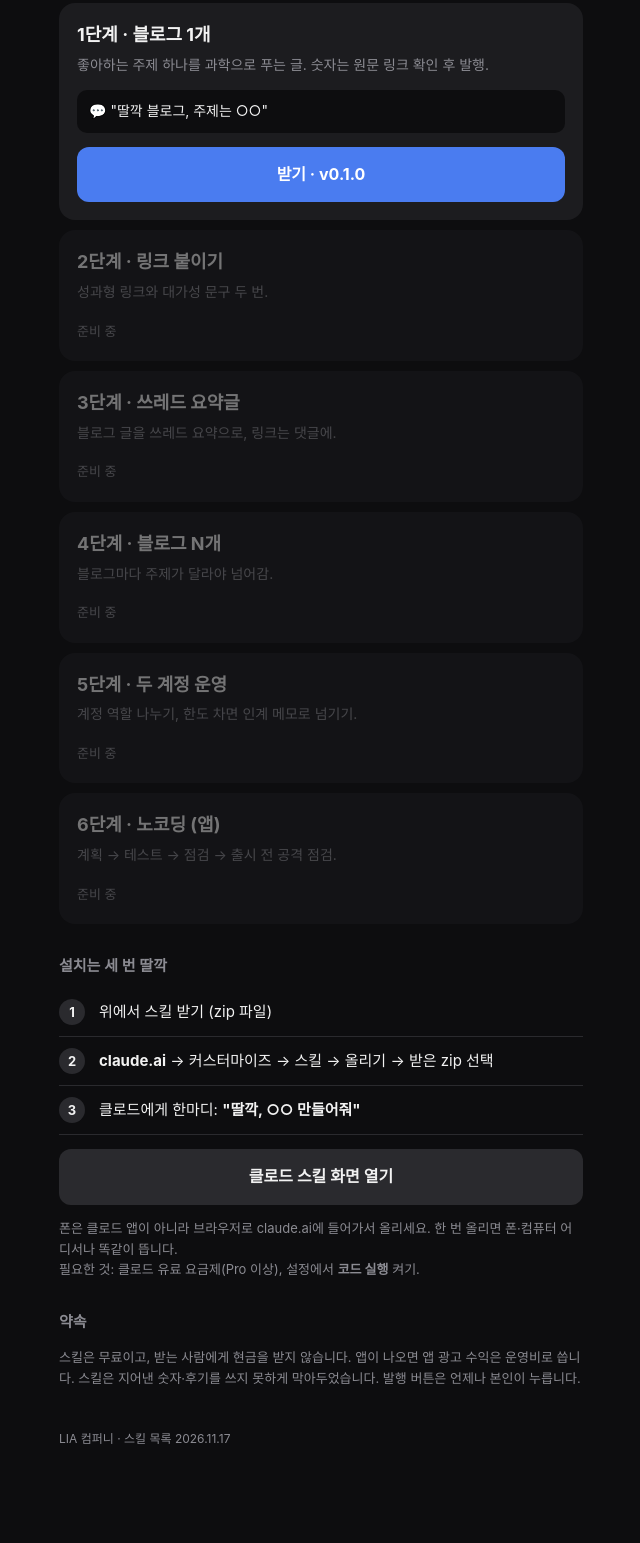
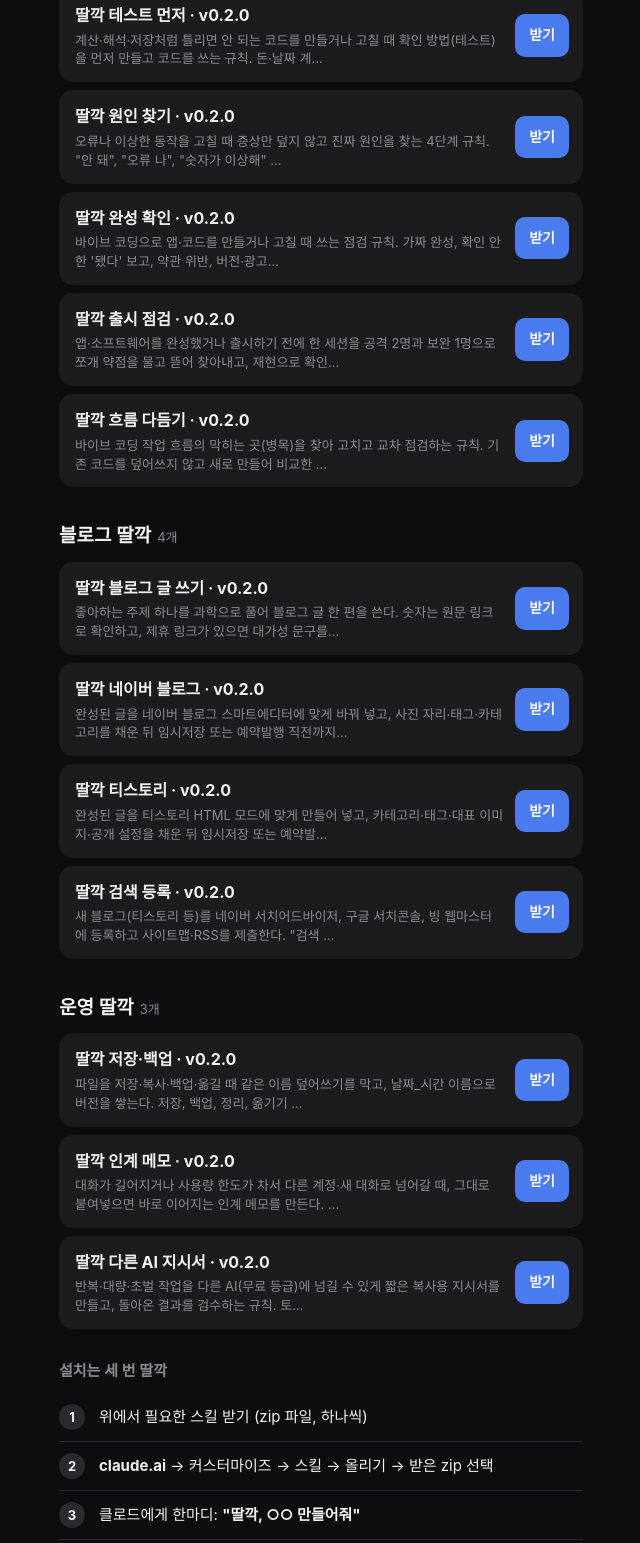
Before and after one commit to 7468rrfy7y-wq/7468rrfy7y-wq.github.io, a plain HTML site: page ddalggak/index.html in a window 1280 px wide. Shown: the part 524-2067 px from the top of the page, without its empty margins (319-959 px from the left). Before the commit the page ends 2032 px from the top, so only its background shows below. Drawn offline with Linux system fonts and the light colour scheme.

Commit message:
딸깍 스킬 14종으로 확장 (바이브 코딩 7 · 블로그 4 · 운영 3)
Co-Authored-By: Claude Opus 5.5 <noreply@anthropic.com>
Claude-Session: https://claude.ai/code/session_013iHaGBcQY6Qu5sSH3tEEWb

```diff
--- a/ddalggak/index.html
+++ b/ddalggak/index.html
@@ -28,6 +28,13 @@ h2{font-size:15px;color:var(--muted);font-weight:600;margin:30px 0 10px}
 .steps li:before{content:counter(s);position:absolute;left:0;top:11px;width:26px;height:26px;border-radius:50%;background:var(--line);text-align:center;line-height:26px;font-size:13px;font-weight:700}
 .note{font-size:13px;color:var(--muted)}
 .soon{opacity:.45}
+.kit h2{color:var(--text);font-size:19px;margin-top:34px}
+.kit .count{color:var(--muted);font-size:13px;font-weight:400;margin-left:6px}
+.row{display:flex;align-items:center;gap:12px;background:var(--card);border-radius:14px;padding:14px 14px 14px 16px;margin-bottom:8px}
+.row .t{flex:1;min-width:0}
+.row b{display:block;font-size:16px}
+.row span{display:block;color:var(--muted);font-size:13px;line-height:1.45;margin-top:2px}
+.row a{flex:none;background:var(--accent);color:#fff;text-decoration:none;font-weight:700;font-size:14px;padding:10px 14px;border-radius:10px}
 footer{margin-top:40px;font-size:12px;color:var(--muted)}
 </style>
 </head>
@@ -35,15 +42,14 @@ footer{margin-top:40px;font-size:12px;color:var(--muted)}
 <main>
   <div class="logo">딸깍 · 쇼미더돈공부</div>
   <span class="free">전부 무료</span>
-  <h1>한마디 하면<br>끝까지 알아서.</h1>
+  <h1>한글로 말하면<br>끝까지 알아서.</h1>
   <p class="lead">쇼미더돈공부 글 보고 오셨죠? 그 글을 만든 클로드 스킬입니다. 받아서 클로드에 올리면 바로 씁니다.</p>
 
-  <h2>받을 스킬</h2>
-  <div id="list"></div>
+  <div id="kits"></div>
 
   <h2>설치는 세 번 딸깍</h2>
   <ol class="steps">
-    <li>위에서 스킬 받기 (zip 파일)</li>
+    <li>위에서 필요한 스킬 받기 (zip 파일, 하나씩)</li>
     <li><b>claude.ai</b> → 커스터마이즈 → 스킬 → 올리기 → 받은 zip 선택</li>
     <li>클로드에게 한마디: <b>"딸깍, ○○ 만들어줘"</b></li>
   </ol>
@@ -60,20 +66,23 @@ footer{margin-top:40px;font-size:12px;color:var(--muted)}
 <script>
 fetch('skills.json?t='+Date.now()).then(r=>r.json()).then(m=>{
   document.getElementById('ver').textContent='스킬 목록 '+m.manifestVersion;
-  const el=document.getElementById('list');
-  m.stages.forEach(st=>{
-    const d=document.createElement('div');
-    d.className='card'+(st.zipUrl?'':' soon');
-    const say=(st.guide||[]).find(g=>g.includes('클로드에게'));
-    d.innerHTML='<h3></h3><p></p>'+(say?'<div class="say"></div>':'')+
-      (st.zipUrl?'<a class="btn" download></a>':'<span class="note">준비 중</span>');
-    d.querySelector('h3').textContent=st.title;
-    d.querySelector('p').textContent=st.desc;
-    if(say) d.querySelector('.say').textContent=say.replace('클로드에게: ','💬 ');
-    if(st.zipUrl){const a=d.querySelector('a');a.href=st.zipUrl;a.textContent='받기 · v'+st.version;}
-    el.appendChild(d);
+  const box=document.getElementById('kits');
+  (m.kits||[]).forEach(k=>{
+    const sec=document.createElement('section'); sec.className='kit';
+    const h=document.createElement('h2'); h.textContent=k.title;
+    const c=document.createElement('span'); c.className='count'; c.textContent=k.skills.length+'개'; h.appendChild(c);
+    sec.appendChild(h);
+    k.skills.forEach(sk=>{
+      const r=document.createElement('div'); r.className='row';
+      r.innerHTML='<div class="t"><b></b><span></span></div><a download>받기</a>';
+      r.querySelector('b').textContent=sk.title+' · v'+sk.version;
+      r.querySelector('span').textContent=sk.desc.length>70?sk.desc.slice(0,70)+'…':sk.desc;
+      r.querySelector('a').href=sk.zipUrl;
+      sec.appendChild(r);
+    });
+    box.appendChild(sec);
   });
-}).catch(()=>{document.getElementById('list').innerHTML='<p class="note">목록을 불러오지 못했어요. 새로고침 해주세요.</p>'});
+}).catch(()=>{document.getElementById('kits').innerHTML='<p class="note">목록을 불러오지 못했어요. 새로고침 해주세요.</p>'});
 </script>
 </body>
 </html>
--- a/ddalggak/skills.json
+++ b/ddalggak/skills.json
@@ -1,11 +1,11 @@
 {
-  "manifestVersion": "2026.11.17",
+  "manifestVersion": "2026.11.17-2",
   "stages": [
     {
       "id": "00-setup",
       "title": "0단계 · 딸깍 자동",
       "desc": "한마디 하면 계획·만들기·돌려보기·확인까지 알아서. 모든 단계의 바닥 스킬.",
-      "version": "0.1.0",
+      "version": "0.2.0",
       "requires": null,
       "zipUrl": "https://7468rrfy7y-wq.github.io/ddalggak/skills/ddalggak-auto.zip",
       "guide": [
@@ -18,7 +18,7 @@
       "id": "01-blog-one",
       "title": "1단계 · 블로그 1개",
       "desc": "좋아하는 주제 하나를 과학으로 푸는 글. 숫자는 원문 링크 확인 후 발행.",
-      "version": "0.1.0",
+      "version": "0.2.0",
       "requires": "00-setup",
       "zipUrl": "https://7468rrfy7y-wq.github.io/ddalggak/skills/ddalggak-blog-one.zip",
       "guide": [
@@ -72,5 +72,123 @@
       "zipUrl": null,
       "guide": []
     }
+  ],
+  "kits": [
+    {
+      "id": "vibe",
+      "title": "한글 바이브 코딩 딸깍",
+      "skills": [
+        {
+          "name": "ddalggak-auto",
+          "title": "딸깍 자동",
+          "version": "0.2.0",
+          "desc": "사용자가 한마디로 만들고 싶은 것을 말하면(앱, 페이지, 글, 자료, 자동화 등) 계획 한 줄을 보여준 뒤 만들기·돌려보기·스스로 확인까지 끝내고 \"완료\"로 보고한다. \"딸깍\", \"알아서 해줘\", \"만들어줘\"라고 할 때 사용.",
+          "zipUrl": "https://7468rrfy7y-wq.github.io/ddalggak/skills/ddalggak-auto.zip"
+        },
+        {
+          "name": "ddalggak-plan",
+          "title": "딸깍 계획",
+          "version": "0.2.0",
+          "desc": "새 기능이나 앱을 만들기 전에 무엇을 왜 원하는지 먼저 묻고 한 장짜리 계획을 승인받는 규칙. \"만들어줘\", \"추가해줘\" 같은 요청을 받았을 때 코드를 쓰기 전에 사용.",
+          "zipUrl": "https://7468rrfy7y-wq.github.io/ddalggak/skills/ddalggak-plan.zip"
+        },
+        {
+          "name": "ddalggak-test-first",
+          "title": "딸깍 테스트 먼저",
+          "version": "0.2.0",
+          "desc": "계산·해석·저장처럼 틀리면 안 되는 코드를 만들거나 고칠 때 확인 방법(테스트)을 먼저 만들고 코드를 쓰는 규칙. 돈·날짜 계산, 화면 읽기 해석기, 저장 형식 변경 작업에 사용.",
+          "zipUrl": "https://7468rrfy7y-wq.github.io/ddalggak/skills/ddalggak-test-first.zip"
+        },
+        {
+          "name": "ddalggak-root-cause",
+          "title": "딸깍 원인 찾기",
+          "version": "0.2.0",
+          "desc": "오류나 이상한 동작을 고칠 때 증상만 덮지 않고 진짜 원인을 찾는 4단계 규칙. \"안 돼\", \"오류 나\", \"숫자가 이상해\" 같은 말을 들었을 때 코드를 고치기 전에 사용.",
+          "zipUrl": "https://7468rrfy7y-wq.github.io/ddalggak/skills/ddalggak-root-cause.zip"
+        },
+        {
+          "name": "ddalggak-verify",
+          "title": "딸깍 완성 확인",
+          "version": "0.2.0",
+          "desc": "바이브 코딩으로 앱·코드를 만들거나 고칠 때 쓰는 점검 규칙. 가짜 완성, 확인 안 한 '됐다' 보고, 약관 위반, 버전·광고 실수를 막는다. 코드 수정·빌드·연동 작업 전후에 반드시 읽기.",
+          "zipUrl": "https://7468rrfy7y-wq.github.io/ddalggak/skills/ddalggak-verify.zip"
+        },
+        {
+          "name": "ddalggak-launch-check",
+          "title": "딸깍 출시 점검",
+          "version": "0.2.0",
+          "desc": "앱·소프트웨어를 완성했거나 출시하기 전에 한 세션을 공격 2명과 보완 1명으로 쪼개 약점을 물고 뜯어 찾아내고, 재현으로 확인한 것만 고치는 규칙. \"약점 찾아줘\", \"공격해봐\", \"물고 뜯어봐\", \"출시 전 점검\"이라고 할 때 사용.",
+          "zipUrl": "https://7468rrfy7y-wq.github.io/ddalggak/skills/ddalggak-launch-check.zip"
+        },
+        {
+          "name": "ddalggak-tune",
+          "title": "딸깍 흐름 다듬기",
+          "version": "0.2.0",
+          "desc": "바이브 코딩 작업 흐름의 막히는 곳(병목)을 찾아 고치고 교차 점검하는 규칙. 기존 코드를 덮어쓰지 않고 새로 만들어 비교한 뒤 교체하며, 토큰·세션을 아끼는 구조로 정리한다. 작업이 느리거나 반복될 때, 구조 정리를 요청받았을 때 사용.",
+          "zipUrl": "https://7468rrfy7y-wq.github.io/ddalggak/skills/ddalggak-tune.zip"
+        }
+      ]
+    },
+    {
+      "id": "blog",
+      "title": "블로그 딸깍",
+      "skills": [
+        {
+          "name": "ddalggak-blog-one",
+          "title": "딸깍 블로그 글 쓰기",
+          "version": "0.2.0",
+          "desc": "좋아하는 주제 하나를 과학으로 풀어 블로그 글 한 편을 쓴다. 숫자는 원문 링크로 확인하고, 제휴 링크가 있으면 대가성 문구를 넣고, 임시저장용 완성본까지 만든다. \"블로그 글 써줘\", \"딸깍 블로그\"라고 할 때 사용.",
+          "zipUrl": "https://7468rrfy7y-wq.github.io/ddalggak/skills/ddalggak-blog-one.zip"
+        },
+        {
+          "name": "ddalggak-naver-blog",
+          "title": "딸깍 네이버 블로그",
+          "version": "0.2.0",
+          "desc": "완성된 글을 네이버 블로그 스마트에디터에 맞게 바꿔 넣고, 사진 자리·태그·카테고리를 채운 뒤 임시저장 또는 예약발행 직전까지 준비한다. \"네이버에 올려줘\", \"네이버 예약\"이라고 할 때 사용.",
+          "zipUrl": "https://7468rrfy7y-wq.github.io/ddalggak/skills/ddalggak-naver-blog.zip"
+        },
+        {
+          "name": "ddalggak-tistory",
+          "title": "딸깍 티스토리",
+          "version": "0.2.0",
+          "desc": "완성된 글을 티스토리 HTML 모드에 맞게 만들어 넣고, 카테고리·태그·대표 이미지·공개 설정을 채운 뒤 임시저장 또는 예약발행 직전까지 준비한다. \"티스토리에 올려줘\", \"티스토리 예약\"이라고 할 때 사용.",
+          "zipUrl": "https://7468rrfy7y-wq.github.io/ddalggak/skills/ddalggak-tistory.zip"
+        },
+        {
+          "name": "ddalggak-search-register",
+          "title": "딸깍 검색 등록",
+          "version": "0.2.0",
+          "desc": "새 블로그(티스토리 등)를 네이버 서치어드바이저, 구글 서치콘솔, 빙 웹마스터에 등록하고 사이트맵·RSS를 제출한다. \"검색 등록\", \"서치어드바이저\", \"RSS 등록\", \"사이트맵\"이라고 할 때 사용.",
+          "zipUrl": "https://7468rrfy7y-wq.github.io/ddalggak/skills/ddalggak-search-register.zip"
+        }
+      ]
+    },
+    {
+      "id": "ops",
+      "title": "운영 딸깍",
+      "skills": [
+        {
+          "name": "ddalggak-save-backup",
+          "title": "딸깍 저장·백업",
+          "version": "0.2.0",
+          "desc": "파일을 저장·복사·백업·옮길 때 같은 이름 덮어쓰기를 막고, 날짜_시간 이름으로 버전을 쌓는다. 저장, 백업, 정리, 옮기기 작업에 사용.",
+          "zipUrl": "https://7468rrfy7y-wq.github.io/ddalggak/skills/ddalggak-save-backup.zip"
+        },
+        {
+          "name": "ddalggak-handoff",
+          "title": "딸깍 인계 메모",
+          "version": "0.2.0",
+          "desc": "대화가 길어지거나 사용량 한도가 차서 다른 계정·새 대화로 넘어갈 때, 그대로 붙여넣으면 바로 이어지는 인계 메모를 만든다. \"넘겨줘\", \"인계\", \"이어서 하게\"라고 할 때 사용.",
+          "zipUrl": "https://7468rrfy7y-wq.github.io/ddalggak/skills/ddalggak-handoff.zip"
+        },
+        {
+          "name": "ddalggak-relay",
+          "title": "딸깍 다른 AI 지시서",
+          "version": "0.2.0",
+          "desc": "반복·대량·초벌 작업을 다른 AI(무료 등급)에 넘길 수 있게 짧은 복사용 지시서를 만들고, 돌아온 결과를 검수하는 규칙. 토큰을 아끼고 싶을 때, 두 번째 의견이 필요할 때, \"다른 AI한테 시킬 것 만들어줘\"라고 할 때 사용.",
+          "zipUrl": "https://7468rrfy7y-wq.github.io/ddalggak/skills/ddalggak-relay.zip"
+        }
+      ]
+    }
   ]
 }
```
Also changed, not shown: 14 other files.
